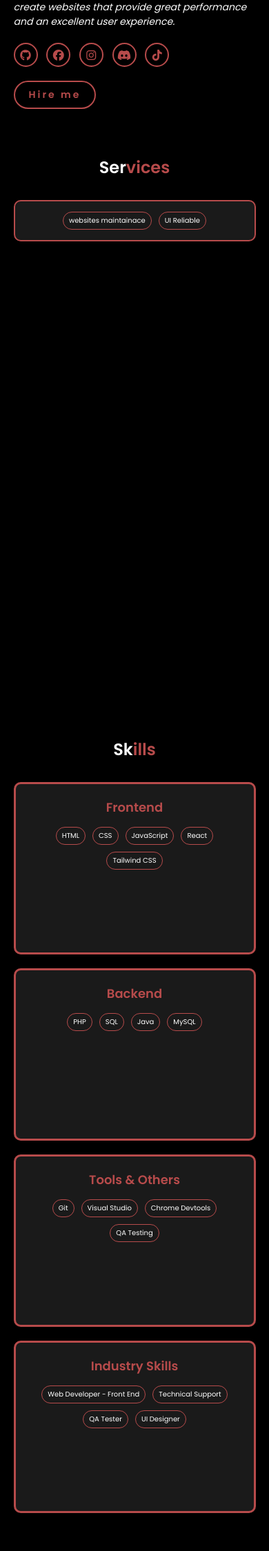
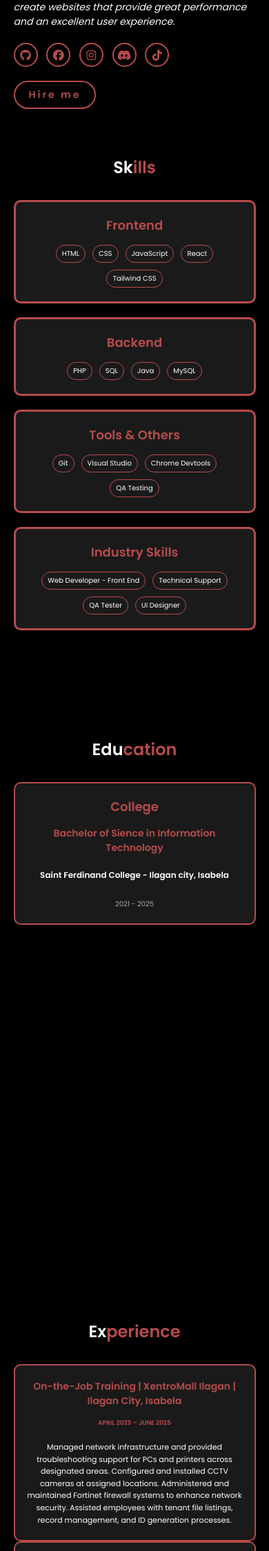
Before and after one commit to Chayldish/chayldish.github.io, a PHP site: page /Portfolio/index.html in a window 390 px wide. Shown: the part 659-2908 px from the top of the page at 69% size. Run offline with PHP 8.4, Linux system fonts and the light colour scheme.

Commit message:
Add responsive design for desktop and mobile

```diff
--- a/Portfolio/css/services.css
+++ b/Portfolio/css/design.css
@@ -1,91 +1,110 @@
 @import url('https://fonts.googleapis.com/css2?family=Poppins:wght@100;200;300;400;500;600&display=swap');
 
-/*services*/
-.services{
+/* Design Section */
+.design{
     background-color: black;
     padding: 5rem 9%;
 }
-.heading{
+
+.design .heading{
     text-align: center;
-    font-size: 4.0rem;
+    font-size: 4.5rem;
     margin-bottom: 5rem;
 }
-.services-container{
+
+.design-container{
     display: flex;
     justify-content: center;
     align-items: flex-start;
     flex-wrap: wrap;
     gap: 3rem;
 }
-.services-box{
+
+.design-box{
     background-color: #1a1a1a;
     border: 2px solid #b74b4b;
     border-radius: 1rem;
     padding: 3rem 2.5rem;
-    min-width: 28rem;
+    min-width: 30rem;
     flex: 1;
-    max-width: 40rem;
+    max-width: 60rem;
     transition: 0.3s ease;
-    min-height: auto;
 }
-.services-box:hover{
+
+.design-box:hover{
     box-shadow: 0 0 20px #b74b4b;
     transform: translateY(-5px);
 }
-.services-list{
+
+.design-list{
     display: flex;
     flex-wrap: wrap;
-    gap: 1rem;
+    gap: 1.5rem;
     justify-content: center;
 }
-.services-list span{
+
+.design-list span{
     background-color: transparent;
     border: 1.5px solid #b74b4b;
     color: white;
-    padding: 0.6rem 1.4rem;
+    padding: 1rem 2rem;
     border-radius: 2rem;
-    font-size: 1.4rem;
+    font-size: 1.6rem;
     transition: 0.3s ease;
+    cursor: pointer;
 }
 
-/* Mobile Styles for Services */
+.design-list span:hover{
+    background-color: #b74b4b;
+    color: black;
+    box-shadow: 0 0 15px #b74b4b;
+}
+
+/* Mobile Styles for Design */
 @media(max-width: 768px){
-    .services{
+    .design{
         padding: 4rem 5%;
     }
 
-    .heading{
+    .design .heading{
         font-size: 2.8rem;
         margin-bottom: 3rem;
     }
 
-    .services-container{
+    .design-container{
         gap: 2rem;
     }
 
-    .services-box{
+    .design-box{
         padding: 2rem 1.5rem;
         min-width: 100%;
     }
 
-    .services-list span{
-        font-size: 1.2rem;
-        padding: 0.5rem 1rem;
+    .design-list{
+        gap: 1rem;
+    }
+
+    .design-list span{
+        font-size: 1.3rem;
+        padding: 0.8rem 1.5rem;
     }
 }
 
 /* Extra Small Devices */
 @media(max-width: 480px){
-    .heading{
+    .design .heading{
         font-size: 2.4rem;
     }
 
-    .services-box{
-        padding: 1.5rem 1rem;
+    .design-list{
+        flex-direction: column;
+        align-items: center;
     }
 
-    .services-list span{
-        font-size: 1rem;
-        padding: 0.4rem 0.8rem;
+    .design-list span{
+        width: 100%;
+        text-align: center;
+        font-size: 1.2rem;
+        padding: 0.8rem 1.2rem;
     }
 }
--- a/Portfolio/css/education.css
+++ b/Portfolio/css/education.css
@@ -74,6 +74,21 @@
     color: #b74b4b;
 }
 
+/* Tablet Styles */
+@media (max-width: 1024px) {
+    .education {
+        padding: 4rem 7%;
+    }
+
+    .heading {
+        font-size: 3.5rem;
+    }
+
+    .education-container {
+        gap: 2rem;
+    }
+}
+
 /* Mobile Styles for Education */
 @media(max-width: 768px){
     .education{
--- a/Portfolio/css/experince.css
+++ b/Portfolio/css/experince.css
@@ -60,6 +60,25 @@
     justify-content: center;
 }
 
+/* Tablet Styles */
+@media (max-width: 1024px) {
+    .experience {
+        padding: 4rem 7%;
+    }
+
+    .heading {
+        font-size: 3.5rem;
+    }
+
+    .experience-container {
+        gap: 2rem;
+    }
+
+    .experience-box h3 {
+        font-size: 1.8rem;
+    }
+}
+
 /* Mobile Styles for Experience */
 @media(max-width: 768px){
     .experience{
--- a/Portfolio/css/skills.css
+++ b/Portfolio/css/skills.css
@@ -25,11 +25,11 @@
     border: 3px solid #b74b4b;
     border-radius: 1rem;
     padding: 3rem 2.5rem;
-    min-width: 30rem;
+    min-width: 28rem;
     flex: 1;
-    max-width: 32rem;
+    max-width: 35rem;
     transition: 0.3s ease;
-    min-height: 25rem;
+    min-height: 22rem;
 }
 
 .skills-box:hover{
@@ -59,11 +59,32 @@
     border-radius: 2rem;
     font-size: 1.4rem;
     transition: 0.3s ease;
+    cursor: pointer;
 }
 
 .skills-list span:hover{
     background-color: #b74b4b;
     color: black;
+}
+
+/* Tablet Styles */
+@media (max-width: 1024px) {
+    .skills {
+        padding: 4rem 7%;
+    }
+
+    .heading {
+        font-size: 3.5rem;
+    }
+
+    .skills-container {
+        gap: 2rem;
+    }
+
+    .skills-box {
+        min-width: 25rem;
+        max-width: 30rem;
+    }
 }
 
 /* Mobile Styles for Skills */
@@ -85,6 +106,7 @@
         padding: 2rem 1.5rem;
         min-width: 100%;
         max-width: 100%;
+        min-height: auto;
     }
 
     .skills-box h3{
--- a/Portfolio/css/style.css
+++ b/Portfolio/css/style.css
@@ -12,6 +12,19 @@
 
 html{
     font-size: 62.5%;
+    scroll-behavior: smooth;
+}
+
+/* Improve touch scrolling on mobile */
+@media (pointer: coarse) {
+    html {
+        scroll-behavior: smooth;
+    }
+
+    a, button, .btn {
+        min-height: 44px;
+        min-width: 44px;
+    }
 }
 
 body{
@@ -148,6 +161,20 @@ nav a.active{
 section{
     min-height: 100vh;
     padding: 5rem 9% 5rem;
+}
+
+/* Improve section spacing on tablets */
+@media (max-width: 1200px) {
+    section {
+        padding: 4rem 7%;
+    }
+}
+
+/* Better section padding for mobile */
+@media (max-width: 768px) {
+    section {
+        padding: 4rem 5% 3rem;
+    }
 }
 
 .home{
--- a/Portfolio/index.html
+++ b/Portfolio/index.html
@@ -6,9 +6,9 @@
         <link rel="stylesheet" href="https://cdnjs.cloudflare.com/ajax/libs/font-awesome/6.5.2/css/all.min.css">
         <link rel="stylesheet" href="css/style.css">
         <link rel="stylesheet" href="css/skills.css">
-        <link rel="stylesheet" href="css/services.css">
         <link rel="stylesheet" href="css/education.css">
         <link rel="stylesheet" href="css/experince.css">
+        <link rel="stylesheet" href="css/design.css">
         <title>Playground</title>
     </head>
     <body>
@@ -23,7 +23,6 @@
 
             <nav>
                 <a href="#home" class="active"> Home</a>
-                <a href="#services"> Services</a>
                 <a href="#skills" > Skills</a>
                 <a href="#education"> Education</a>
                 <a href="#experience" > Experience</a>
@@ -79,18 +78,6 @@
                 <a href="#contact" class="btn" id="hireMeBtn">Hire me</a>
             </div>
         </section>
-        <section class="services" id="services" >
-            <h2 class="heading">Ser<span>vices</span></h2>
-            <div class="services-container">
-                <div class="services-box">
-                    <div class="services-list">
-                        <span>websites maintainace</span>
-                        <span>UI Reliable</span>
-                    </div>
-                </div>
-            </div>
-        </section>
-
         <section class="skills" id="skills">
             <h2 class="heading">Sk<span>ills</span></h2>
             <div class="skills-container">
@@ -155,6 +142,10 @@
                         <h5>APRIL 2025 – JUNE 2025</h5>
                         <p2>Managed network infrastructure and provided troubleshooting support for PCs and printers across designated areas. Configured and installed CCTV cameras at assigned locations. Administered and maintained Fortinet firewall systems to enhance network security. Assisted employees with tenant file listings, record management, and ID generation processes.</p2>
                     </div>
+                </div>
+            </div>
+            <div class="experience-container">
+                <div class="experience-box">
                     <h3><span>Capstone Project – Saint Ferdinand College | Web based Online Registration for Ilagan Associated of Women (ILAW) | Ilagan, Isabela</span></h3>
                     <div class="experience-list">
                         <h5>AUGUST 2024 – NOVEMBER 2024</h5>
@@ -163,8 +154,8 @@
                 </div>
             </div>
         </section>
-        <section class="design" id="design"></section>
-        <h2 class="heading">De<span>sign</span></h2>
+        <section class="design" id="design">
+            <h2 class="heading">De<span>sign</span></h2>
             <div class="design-container">
                 <div class="design-box">
                     <div class="design-list">
@@ -174,6 +165,7 @@
                     </div>
                 </div>
             </div>
+        </section>
         <script src="main.js"></script>
     </body>
 </html>
```
